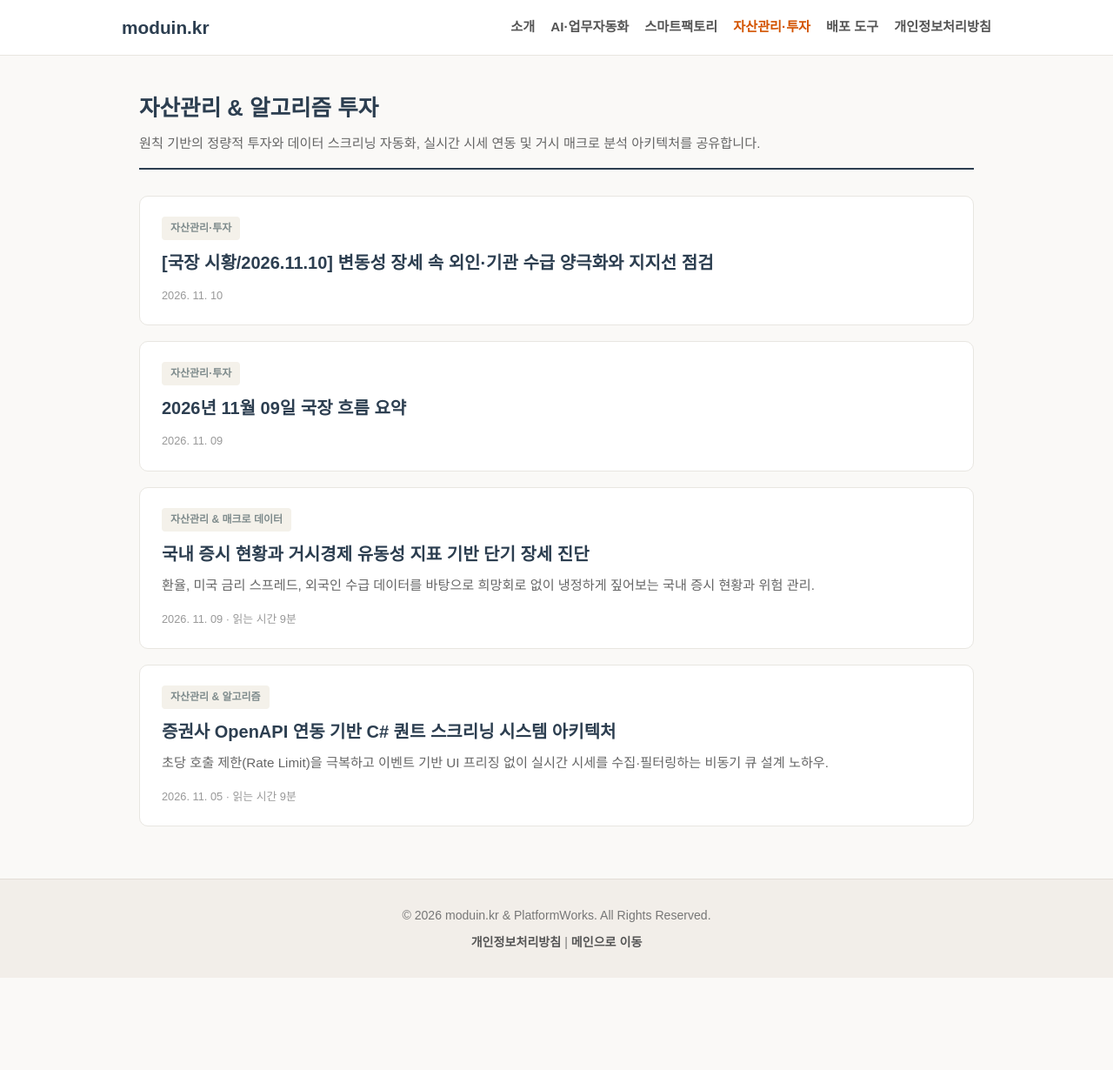
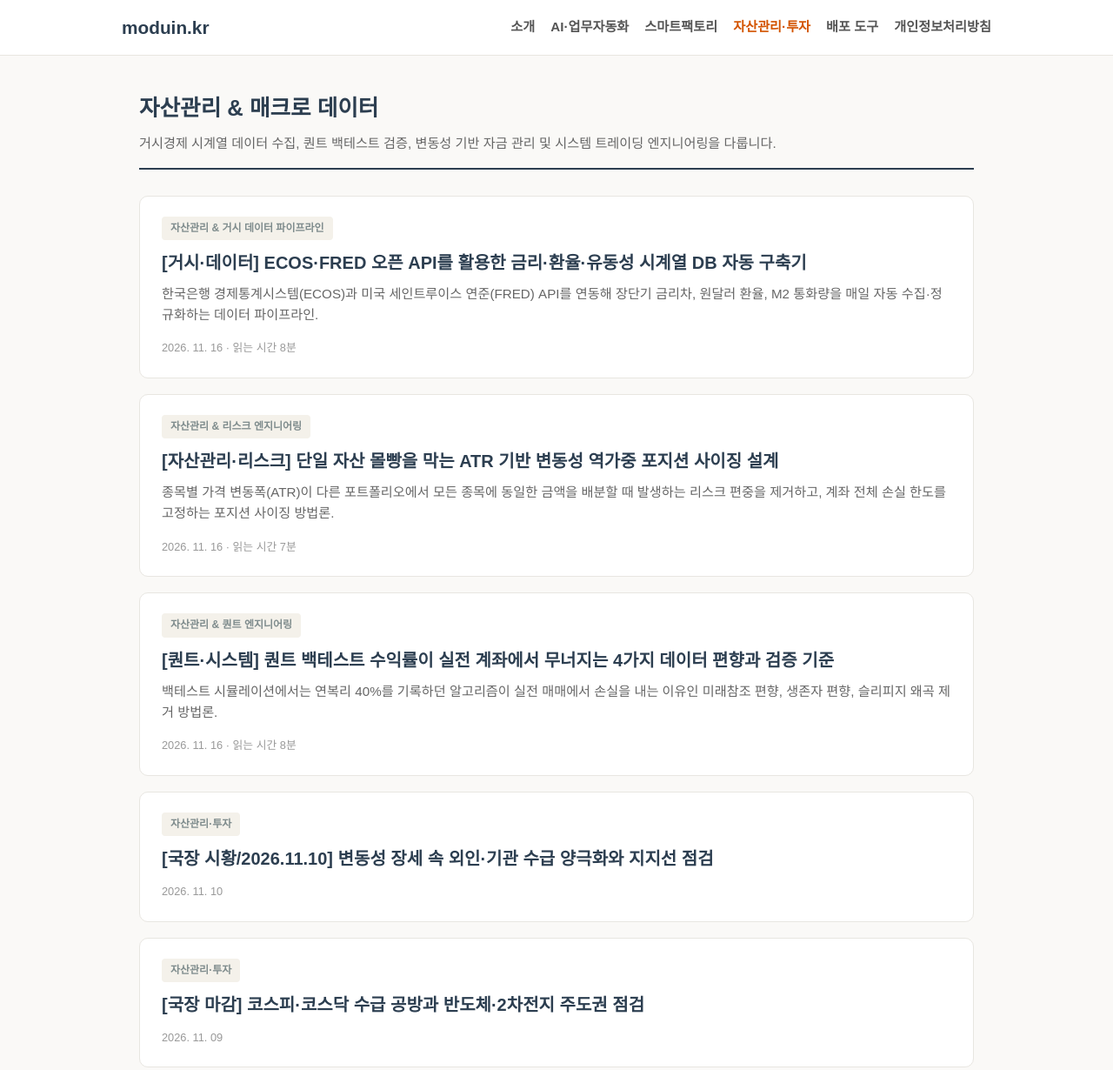
Before and after one commit to mch9989/moduin.github.io, a plain HTML site: page category-wealth.html in a window 1280 px wide. Shown: the top 1230 px of the page at 87% size. Before the commit the page ends 1124 px from the top, so only its background shows below. Drawn offline with Linux system fonts and the light colour scheme.

Commit message:
Update category wealth section with new content

```diff
--- a/category-wealth.html
+++ b/category-wealth.html
@@ -51,12 +51,44 @@
 
     <div class="container">
         <div class="category-header">
-            <h1>자산관리 &amp; 알고리즘 투자</h1>
-            <p>원칙 기반의 정량적 투자와 데이터 스크리닝 자동화, 실시간 시세 연동 및 거시 매크로 분석 아키텍처를 공유합니다.</p>
+            <h1>자산관리 &amp; 매크로 데이터</h1>
+            <p>거시경제 시계열 데이터 수집, 퀀트 백테스트 검증, 변동성 기반 자금 관리 및 시스템 트레이딩 엔지니어링을 다룹니다.</p>
         </div>
 
-        <div class="post-list"><a class="post-card" href="/wealth/post-11.html"><span class="post-tag">자산관리·투자</span><h3>[국장 시황/2026.11.10] 변동성 장세 속 외인·기관 수급 양극화와 지지선 점검</h3><span class="post-date">2026. 11. 10</span></a><a class="post-card" href="/wealth/post-10.html"><span class="post-tag">자산관리·투자</span><h3>2026년 11월 09일 국장 흐름 요약</h3><span class="post-date">2026. 11. 09</span></a>
-            <!-- 9번 포스트 (최신) -->
+        <div class="post-list">
+            <a href="wealth/post-14.html" class="post-card">
+                <span class="post-tag">자산관리 &amp; 거시 데이터 파이프라인</span>
+                <h3>[거시·데이터] ECOS·FRED 오픈 API를 활용한 금리·환율·유동성 시계열 DB 자동 구축기</h3>
+                <p>한국은행 경제통계시스템(ECOS)과 미국 세인트루이스 연준(FRED) API를 연동해 장단기 금리차, 원달러 환율, M2 통화량을 매일 자동 수집·정규화하는 데이터 파이프라인.</p>
+                <span class="post-date">2026. 11. 16 · 읽는 시간 8분</span>
+            </a>
+
+            <a href="wealth/post-13.html" class="post-card">
+                <span class="post-tag">자산관리 &amp; 리스크 엔지니어링</span>
+                <h3>[자산관리·리스크] 단일 자산 몰빵을 막는 ATR 기반 변동성 역가중 포지션 사이징 설계</h3>
+                <p>종목별 가격 변동폭(ATR)이 다른 포트폴리오에서 모든 종목에 동일한 금액을 배분할 때 발생하는 리스크 편중을 제거하고, 계좌 전체 손실 한도를 고정하는 포지션 사이징 방법론.</p>
+                <span class="post-date">2026. 11. 16 · 읽는 시간 7분</span>
+            </a>
+
+            <a href="wealth/post-12.html" class="post-card">
+                <span class="post-tag">자산관리 &amp; 퀀트 엔지니어링</span>
+                <h3>[퀀트·시스템] 퀀트 백테스트 수익률이 실전 계좌에서 무너지는 4가지 데이터 편향과 검증 기준</h3>
+                <p>백테스트 시뮬레이션에서는 연복리 40%를 기록하던 알고리즘이 실전 매매에서 손실을 내는 이유인 미래참조 편향, 생존자 편향, 슬리피지 왜곡 제거 방법론.</p>
+                <span class="post-date">2026. 11. 16 · 읽는 시간 8분</span>
+            </a>
+
+            <a href="wealth/post-11.html" class="post-card">
+                <span class="post-tag">자산관리·투자</span>
+                <h3>[국장 시황/2026.11.10] 변동성 장세 속 외인·기관 수급 양극화와 지지선 점검</h3>
+                <span class="post-date">2026. 11. 10</span>
+            </a>
+
+            <a href="wealth/post-10.html" class="post-card">
+                <span class="post-tag">자산관리·투자</span>
+                <h3>[국장 마감] 코스피·코스닥 수급 공방과 반도체·2차전지 주도권 점검</h3>
+                <span class="post-date">2026. 11. 09</span>
+            </a>
+
             <a href="wealth/post-09.html" class="post-card">
                 <span class="post-tag">자산관리 &amp; 매크로 데이터</span>
                 <h3>국내 증시 현황과 거시경제 유동성 지표 기반 단기 장세 진단</h3>
@@ -64,7 +96,13 @@
                 <span class="post-date">2026. 11. 09 · 읽는 시간 9분</span>
             </a>
 
-            <!-- 3번 포스트 -->
+            <a href="wealth/post-06.html" class="post-card">
+                <span class="post-tag">자산관리 &amp; 부동산 데이터</span>
+                <h3>공공데이터포털 REST API를 활용한 부동산 실거래가 수집 및 퀀트 분석 파이프라인</h3>
+                <p>국토교통부 실거래가 XML API를 C# .NET으로 비동기 수집하고 취소건 필터링과 전처리 과정을 거쳐 시계열 DB로 적재하는 아키텍처.</p>
+                <span class="post-date">2026. 11. 05 · 읽는 시간 7분</span>
+            </a>
+
             <a href="wealth/post-03.html" class="post-card">
                 <span class="post-tag">자산관리 &amp; 알고리즘</span>
                 <h3>증권사 OpenAPI 연동 기반 C# 퀀트 스크리닝 시스템 아키텍처</h3>
@@ -79,6 +117,4 @@
         <p style="margin-top: 8px;"><a href="privacy.html">개인정보처리방침</a> | <a href="index.html">메인으로 이동</a></p>
     </footer>
 
-
-
 </body></html>
```
